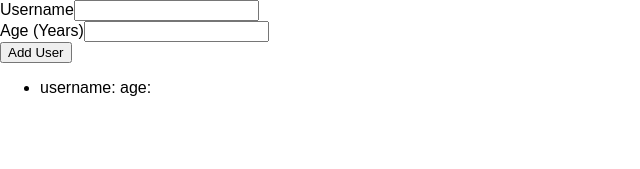
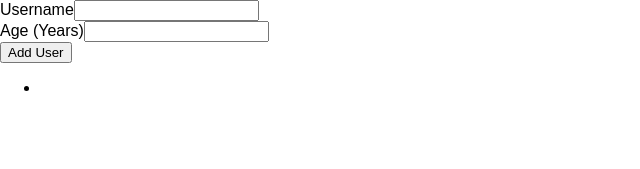
Before and after one commit to ggrossman618/React-Project-2-Add-User, a React (Create React App) app: page / in a window 1280 px wide. Shown: the top 169 px of the page, without its empty margins (0-640 px from the left). Built offline with nearby package versions, Linux system fonts and the light colour scheme.

Commit message:
Started passing through objects rather than strings, but still not showing up, potential issue with props.username not being filled

```diff
--- a/src/App.js
+++ b/src/App.js
@@ -3,19 +3,16 @@ import UsersList from "./Components/Users/UsersList";
 import AddUser from "./Components/Users/AddUser.js";
 import UserItem from "./Components/Users/UserItem";
 
-const dummyUsers = [<UserItem username="ben" age="17" />];
+const dummyUsers = [<UserItem username="ben" age="17" key='0'/>];
 
 function App() {
   const [users, setUsers] = useState(dummyUsers);
 
   function addUserHandler(user) {
     setUsers((prevUsers) => {
-      return [
-        <UserItem username={user.username} age={user.age} />,
-        ...prevUsers,
-      ];
+      return [user, ...prevUsers];
     });
-    console.log(users);
+    console.log('test');
   }
 
   return (
--- a/src/Components/Users/AddUser.js
+++ b/src/Components/Users/AddUser.js
@@ -1,8 +1,10 @@
 import React, { useState } from "react";
+import UserItem from "./UserItem";
 
 function AddUser(props) {
   const [enteredUsername, setEnteredUsername] = useState("");
   const [enteredAge, setEnteredAge] = useState("");
+
 
   function nameChangeHandler(event) {
     setEnteredUsername(event.target.value);
@@ -14,13 +16,13 @@ function AddUser(props) {
 
   function submitHandler(event) {
     event.preventDefault();
-    const user = {
-      username: enteredUsername,
-      age: enteredAge
-    };
-    props.onAddUser(user);
-    //console.log(user);
+    console.log(enteredUsername);
+    props.onAddUser(
+      <UserItem username={enteredUsername} age={enteredAge} key={Math.random().toString()} />
+    );
   }
+
+  //console.log(user);
 
   return (
     <form onSubmit={submitHandler}>
@@ -40,6 +42,7 @@ function AddUser(props) {
         <div>
           <button type="submit">Add User</button>
         </div>
+        <div></div>
       </div>
     </form>
   );
--- a/src/Components/Users/UserItem.js
+++ b/src/Components/Users/UserItem.js
@@ -1,11 +1,11 @@
 import React from "react";
 
 function UserItem(props) {
-  return (
+    console.log(props.username);
+    return (
     <li>
-      username: {props.username}
-      age: {props.age}
-
+      <div>{props.username}</div>
+      <div>{props.age}</div>
     </li>
   );
 }
--- a/src/Components/Users/UsersList.js
+++ b/src/Components/Users/UsersList.js
@@ -1,16 +1,18 @@
 import React from "react";
-import UserItem from './UserItem'
+import UserItem from "./UserItem";
 
 function UsersList(props) {
-  return <ul>
+  return (
+    <ul>
       {props.allUsers.map((user) => (
         <UserItem
           username={user.username} //adding this key to deal with render times
           age={user.age}
-
+          key = {user.key}
         />
       ))}
-  </ul>;
+    </ul>
+  );
 }
 
 export default UsersList;
```
Lines whose indentation alone changed are shown as unchanged.
